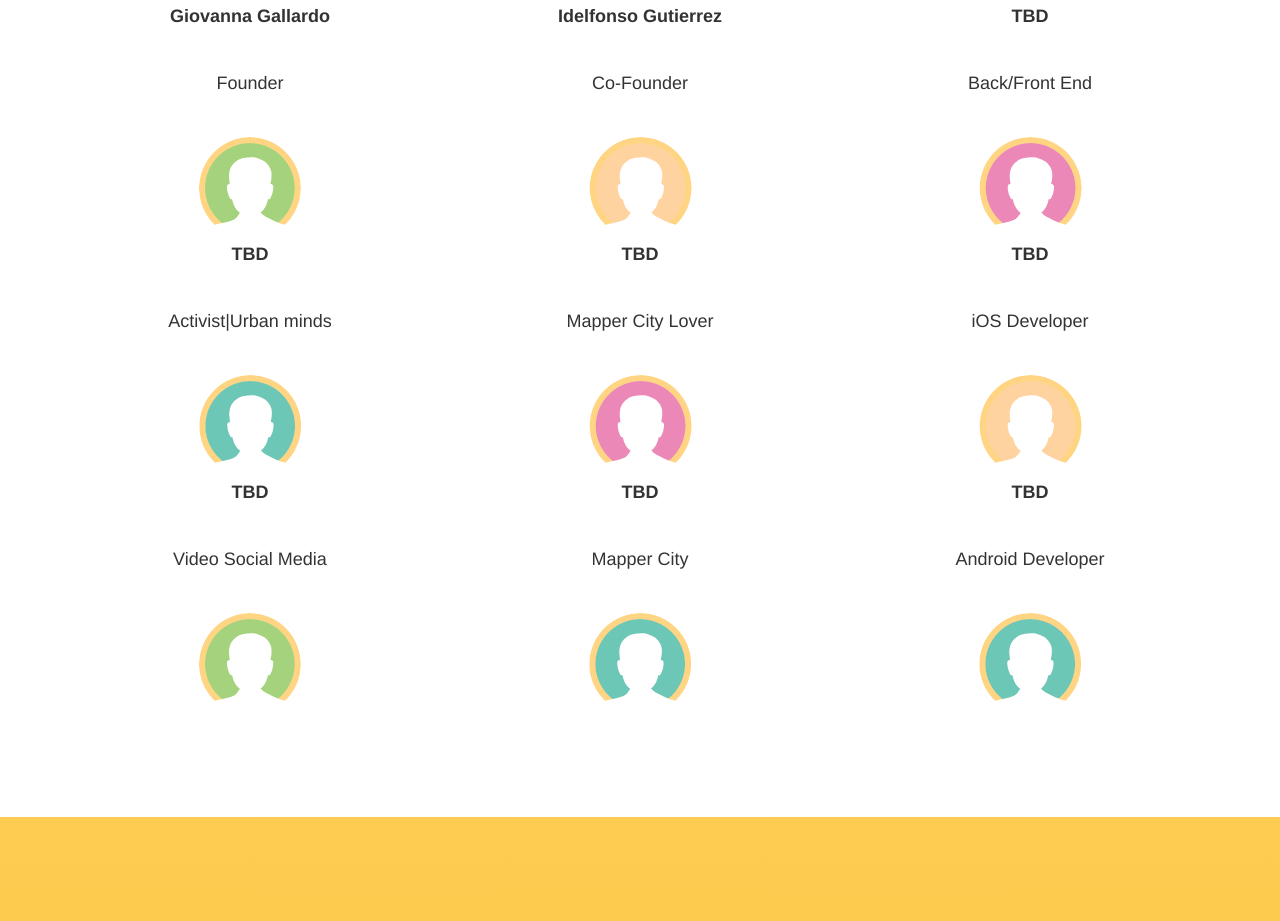
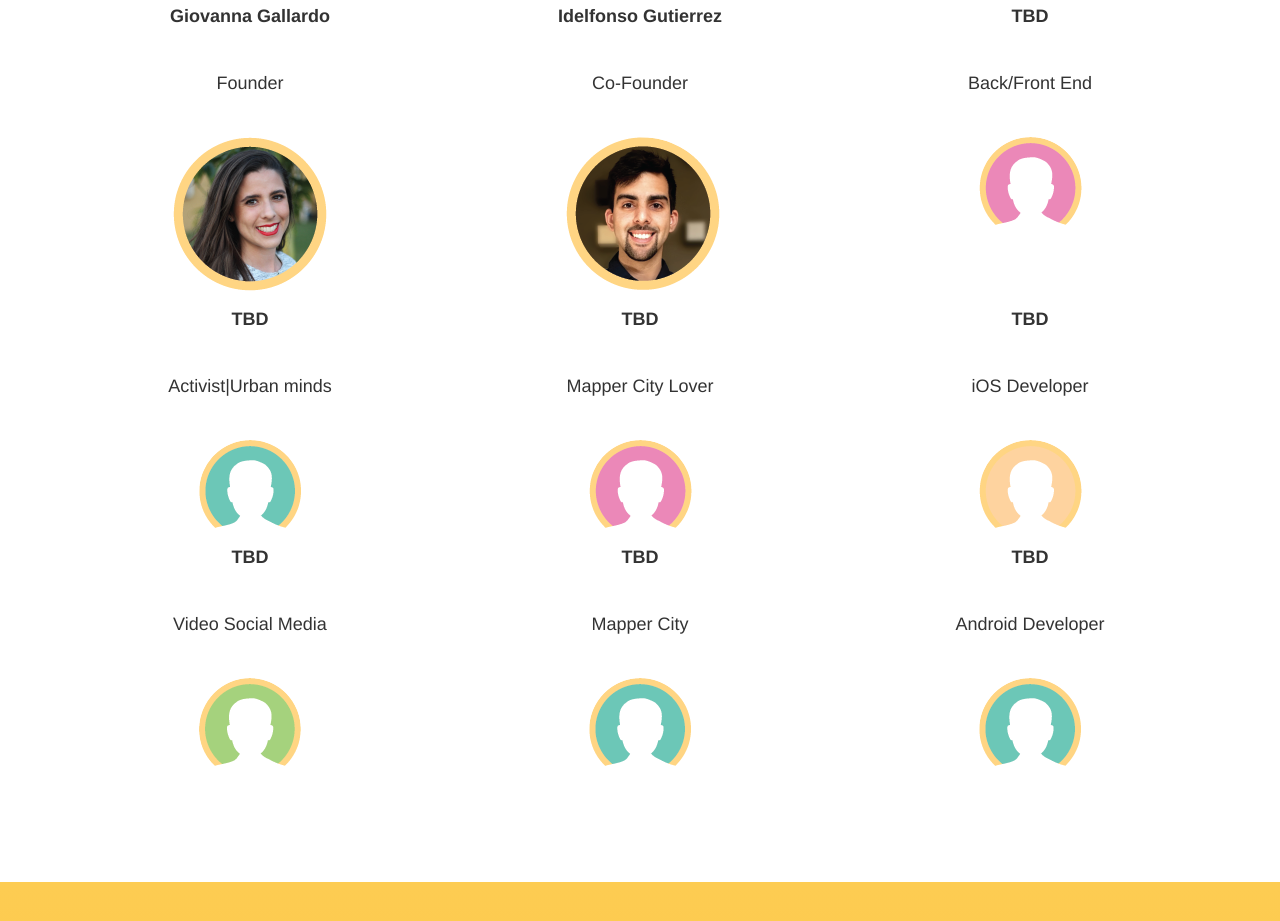
Before and after one commit to GiovannaG/giovannag.github.io, a website: page index.html in a window 1280 px wide. Shown: the part 1067-1988 px from the top of the page. Drawn offline with nearby package versions, Linux system fonts and the light colour scheme; a web font is replaced by a local one.

Commit message:
Personal photos added

```diff
--- a/index.html
+++ b/index.html
@@ -121,12 +121,12 @@
               <div class="col-sm-4">
                 <p><strong>Giovanna Gallardo</strong></p><br>
                 <p>Founder</p><br>
-                <img src="img/Asset 28@2x.png" class="img-circle person" alt="Giovanna Gallardo">
+                <img src="img/Gio@3x.png" class="img-circle person" alt="Giovanna Gallardo">
               </div>
             <div class="col-sm-4">
               <p><strong>Idelfonso Gutierrez</strong></p><br>
               <p>Co-Founder</p><br>
-              <img src="img/Asset 27@2x.png" class="img-circle person" alt="Idelfonso Gutierrez">
+              <img src="img/Idel@3x.png" class="img-circle person" alt="Idelfonso Gutierrez">
             </div>
             <div class="col-sm-4">
               <p><strong>TBD</strong></p><br>
```
Also changed, not shown: img/Gio@3x.png (added), img/Idel@3x.png (added).
